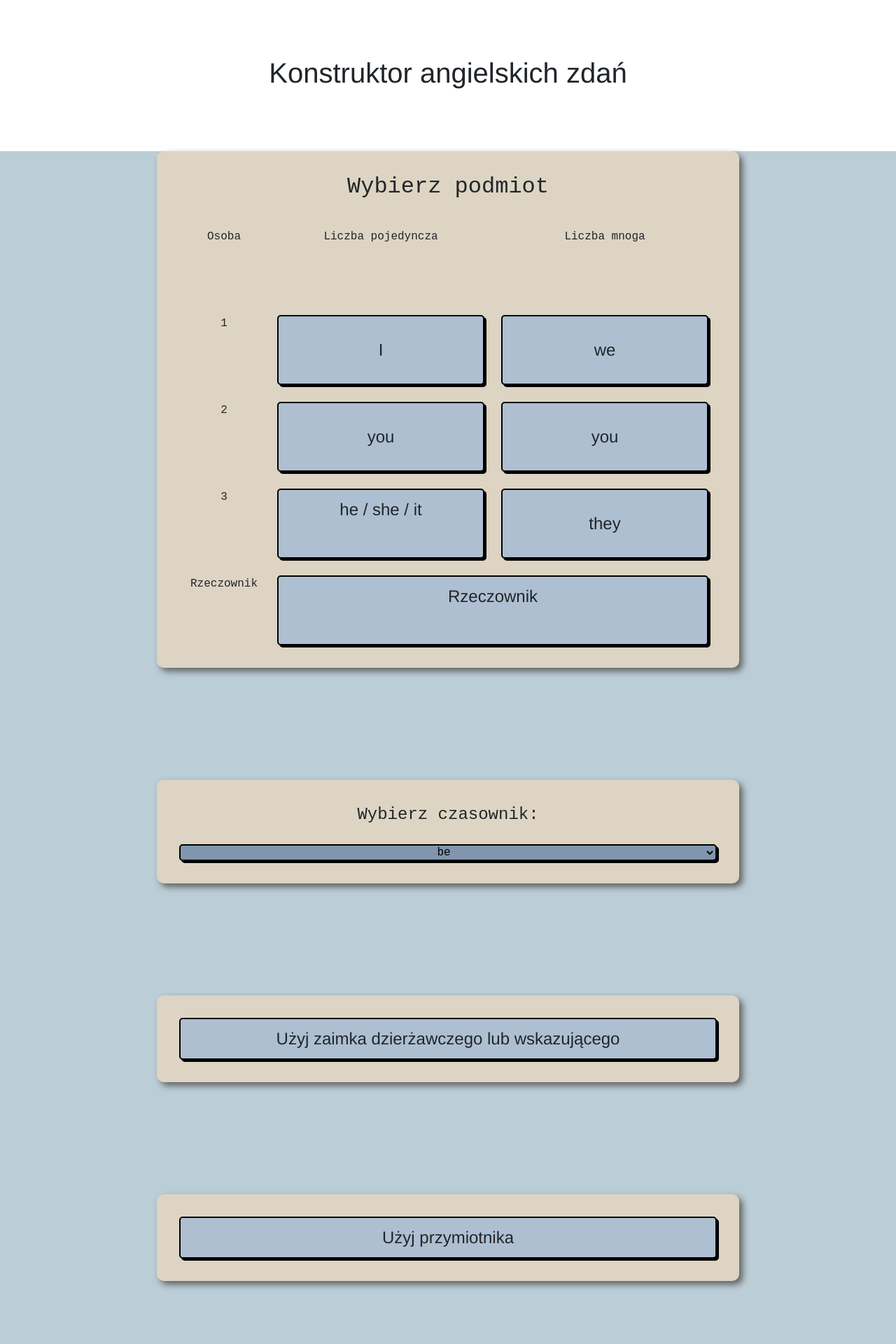
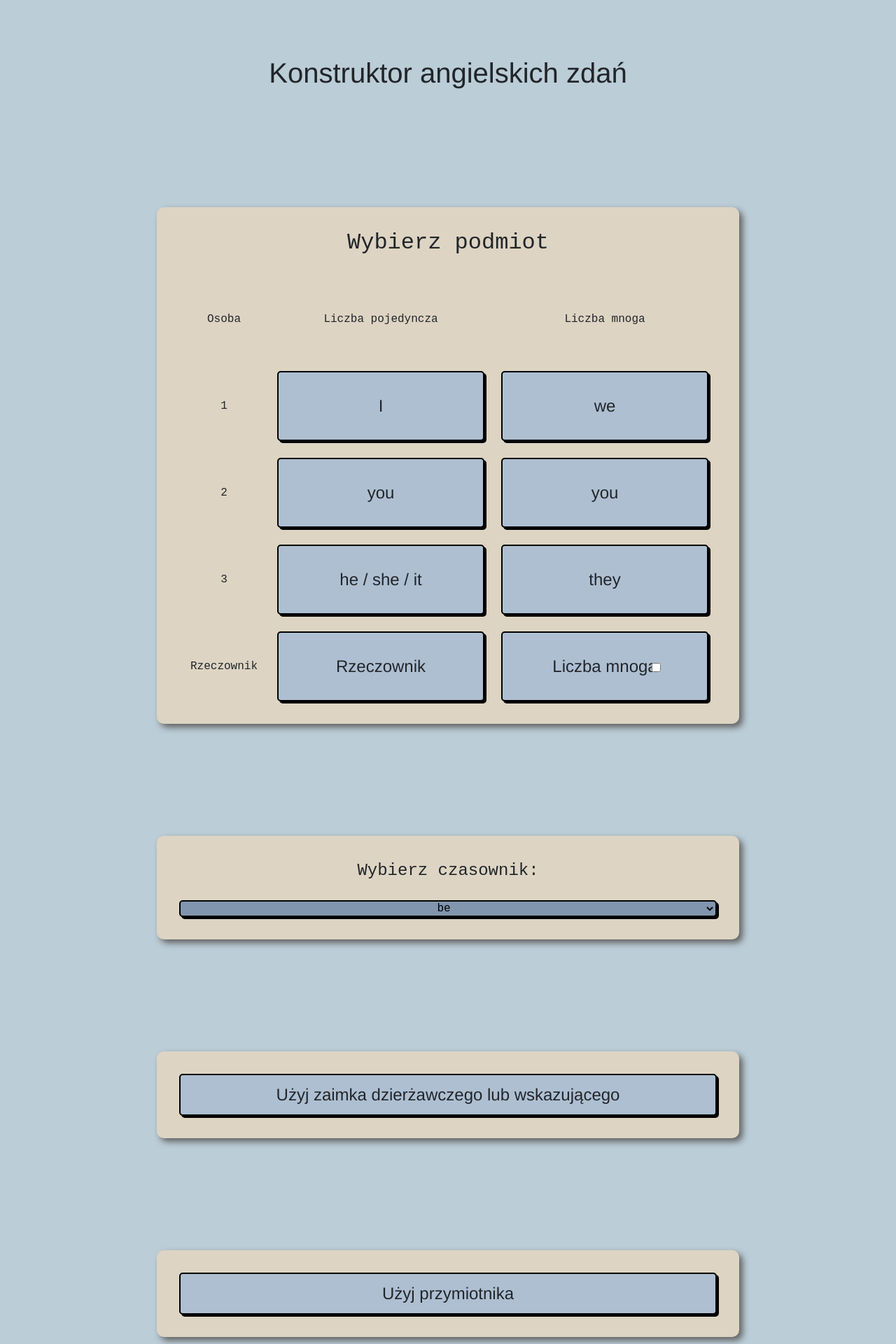
Before and after one commit to MateuszBielowka/Syntactic-Constructor-of-English-Sentences, a Flask app: page / in a window 1280 px wide. Shown: the top 1920 px of the page at 70% size. Run offline with Flask 3, Linux system fonts and the light colour scheme.

Commit message:
final fiex on the index.html and style.css, added irregular nouns to past tenses, added plural subjects and objects and fixed bugs in Present Simple and Past Simple

```diff
--- a/app.py
+++ b/app.py
@@ -1,3 +1,5 @@
+import os
+
 from flask import Flask, render_template, jsonify, send_from_directory, request
 from pathlib import Path
 import json
--- a/data/english_nouns.json
+++ b/data/english_nouns.json
@@ -56,7 +56,7 @@
     "course",
     "study",
     "area",
-    "united",
+    "unit",
     "book",
     "thing",
     "period",
@@ -81,7 +81,7 @@
     "word",
     "policy",
     "section",
-    "days",
+    "cat",
     "name",
     "mother",
     "interest",
--- a/sentence_constructor.py
+++ b/sentence_constructor.py
@@ -1,8 +1,6 @@
+import json
 import os
 
-from src.utils import (
-    convert_csv_to_json
-)
 from present_tenses_construction import(
     construct_present_simple,
     construct_present_continuous,
@@ -40,12 +38,28 @@
 
 def construct_sentence(sentence):
     subject = sentence['subject']
+    plural_subject = True if sentence['plural_subject'] == 'true' else False
     verb = sentence['verb']
     object_phrase = sentence['object']
+    plural_object = True if sentence['plural_object'] == 'true' else False
     tense = sentence['tense']
     sentence_kind = sentence['sentence_kind']
     adjective = sentence['adjective']
     pronoun = sentence['pronoun']
+
+    if plural_subject:
+        if subject[-1] in ['o', 's', 'h']:
+            subject = subject + 'e'
+        elif subject[-1] == 'y':
+            subject = subject[:-1] + 'ie'
+        subject = subject + 's'
+
+    if plural_object:
+        if object_phrase[-1] in ['o', 's', 'h']:
+            object_phrase = object_phrase + 'e'
+        elif object_phrase[-1] == 'y':
+            object_phrase = object_phrase[:-1] + 'ie'
+        object_phrase = object_phrase + 's'
 
     if adjective != 'null':
         object_phrase = adjective + ' ' + object_phrase
@@ -55,7 +69,7 @@
     constructor = TENSE_FUNCTIONS.get(tense)
 
     if constructor:
-        sentence = constructor(sentence_kind, subject, verb, object_phrase)
+        sentence = constructor(sentence_kind, subject, plural_subject, verb, object_phrase)
         return sentence.capitalize().replace("i ", "I ")
     else:
         return "Unsupported tense: " + str(tense)
--- a/static/style.css
+++ b/static/style.css
@@ -15,7 +15,8 @@
     text-align: center;
     font-family: "Lucinda Grande", "Lucinda Sans Unicode", Helvetica, sans-serif;
     font-size: 3rem;
-    padding: 5rem;
+    padding-top: 5rem;
+    background-color: #bbcdd7;
 }
 
 main {
@@ -52,6 +53,10 @@
     text-align: center;
 }
 
+.header {
+    align-self: center;
+}
+
 form div div label {
     display: flex;
     justify-content: center;
@@ -75,6 +80,9 @@
 
     height: 100%;
     width: 100%;
+    display: flex;
+    align-content: center;
+    justify-content: center;
 }
 
 .btn-primary:hover {
@@ -89,15 +97,15 @@
     background-color: var(--btn-primary-checked);
 }
 
+input[type=checkbox]:checked + label {
+    background-color: var(--btn-primary-active);
+}
 
 select {
     border: 2px solid #000000;
     border-radius: 5px;
     box-shadow: 3px 3px #000000;
     background-color: var(--btn-secondary);
-    height: 100%;
-    width: 100%;
-
     text-align: center;
 }
 
@@ -116,10 +124,34 @@
     cursor: pointer;
 }
 
-input[type=checkbox],
 input[type=submit],
-input[type=radio] {
+input[type=radio],
+input[type=checkbox] {
     display: none;
+}
+
+.liczba_mnoga {
+    position: relative;
+}
+
+input#toggle_plural_object[type=checkbox],
+input#toggle_plural_subject[type=checkbox] {
+    display: block;
+    position: absolute;
+    right: 25%;
+    top: 45%;
+}
+
+#noun, #third_person {
+    position: relative;
+}
+
+#noun_dropdown, #person_dropdown {
+    position: absolute;
+    left: 10px;
+    top: 0;
+    width: 95%;
+    height: 100%;
 }
 
 /* ================== Toggle form displays ==================== */
@@ -165,17 +197,17 @@
     min-height: 100px;
 }
 
-#third_person, #noun {
-    position: relative;
-    display: flex;
+#person_form {
+    width: 100%;
+    height: 100%;
 }
 
-#person_form, #noun_form {
-    position: absolute;
-    z-index: 1;
-    width: 100%;
-    margin: 0;
-}
+/*#person_form, #noun_form {*/
+/*    position: absolute;*/
+/*    z-index: 1;*/
+/*    width: 100%;*/
+/*    margin: 0;*/
+/*}*/
 
 /* Make the toggle label behave as a block that fills its column */
 #third_person label[for="toggle_person"],
--- a/templates/index.html
+++ b/templates/index.html
@@ -6,8 +6,6 @@
     <meta name="viewport" content="width=device-width, initial-scale=1.0">
     <title>Constructor</title>
     <link rel="stylesheet" href="https://cdnjs.cloudflare.com/ajax/libs/codemirror/5.65.12/codemirror.min.css">
-    {#
-    <link rel="stylesheet" href="{{ url_for('static', filename='styles.css') }}">#}
     <link rel="stylesheet" href="../static/style.css">
     <link href="https://cdn.jsdelivr.net/npm/bootstrap@5.2.3/dist/css/bootstrap.min.css" rel="stylesheet"
         integrity="sha384-rbsA2VBKQhggwzxH7pPCaAqO46MgnOM80zW1RWuH61DGLwZJEdK2Kadq2F9CUG65" crossorigin="anonymous">
@@ -16,50 +14,29 @@
         crossorigin="anonymous"></script>
     <script src="https://ajax.googleapis.com/ajax/libs/jquery/3.5.1/jquery.min.js"></script>
     <script src="../static/scripts.js"></script>
-    <style>
-        /* Make the toggle label behave as a block that fills its column */
-        #third_person label[for="toggle_person"] {
-            display: block;
-            width: 100%;
-            box-sizing: border-box;
-        }
-
-        /* Ensure the person select fills the column width and uses border-box sizing */
-        #person_form select, #noun_form select, #object_form select {
-            width: 100%;
-            box-sizing: border-box;
-        }
-
-        /* Small spacing so select doesn't stick to the label above it */
-        #person_form {
-            margin-top: 6px;
-        }
-    </style>
 </head>
 
 <body>
+    <main id="wrapper">
         <h1>Konstruktor angielskich zdań</h1>
-
-<main id="wrapper">
-
         {#OSOBA I LICZBA#}
         <section id="subject_section">
             <h2>Wybierz podmiot</h2>
             <form class="container" id="subject_form">
                 <div class="row">
-                <div class="col-2">
+                    <div class="col-2 header">
                         Osoba
                     </div>
-                <div class="col-5">
+                    <div class="col-5 header">
                         Liczba pojedyncza
                     </div>
-                <div class="col-5">
+                    <div class="col-5 header">
                         Liczba mnoga
                     </div>
                 </div>
 
                 <div class="row">
-                <div class="col-2">
+                    <div class="col-2 header">
                         1
                     </div>
                     <div class="col-5">
@@ -73,7 +50,7 @@
                 </div>
 
                 <div class="row">
-                <div class="col-2">
+                    <div class="col-2 header">
                         2
                     </div>
                     <div class="col-5">
@@ -87,15 +64,12 @@
                 </div>
 
                 <div class="row">
-                <div class="col-2">
-                    3
-                </div>
+                    <div class="col-2 header">3</div>
                     <div class="col-5" id="third_person">
-
+                        <label for="toggle_person" class="btn-primary">he / she / it</label>
                         <input type="radio" id="toggle_person" name="noun" value="he" class="radio-form">
-                    <label for="toggle_person" class="btn-primary">he / she / it</label>
                         <div id="person_form">
-                        <label for="person_dropdown" class="btn-secondary"></label>
+                            <label for="person_dropdown"></label>
                             <select name="person" id="person_dropdown">
                                 <option value="he">he</option>
                                 <option value="she">she</option>
@@ -110,14 +84,18 @@
                 </div>
                 <div class="row">
                     {#RZECZOWNIK#}
-                <div class="col-2">Rzeczownik</div>
-                <div class="col-10" id="noun">
+                    <div class="col-2 header">Rzeczownik</div>
+                    <div class="col-5" id="noun">
+                        <label for="toggle_noun" class="btn-primary">Rzeczownik</label>
                         <input type="radio" id="toggle_noun" name="noun" value="noun" class="radio-form">
-                    <label for="toggle_noun" class="btn-primary">Rzeczownik</label>
                         <div id="noun_form">
                             <label for="noun_dropdown"></label>
                             <select name="noun" id="noun_dropdown"></select>
                         </div>
+                    </div>
+                    <div class="col-5 liczba_mnoga">
+                        <label for="toggle_plural_subject" class="btn-primary">Liczba mnoga</label>
+                        <input id="toggle_plural_subject" type="checkbox" class="checkbox-form">
                     </div>
                 </div>
                 <input type="hidden" id="subject_value" name="subject">
@@ -163,6 +141,10 @@
             <form id="object_form">
                 <label for="object_dropdown">Wybierz dopełnienie:</label>
                 <select name="objects" id="object_dropdown"></select>
+                <div class="liczba_mnoga">
+                    <label for="toggle_plural_object" class="btn-primary">Liczba mnoga</label>
+                    <input id="toggle_plural_object" type="checkbox" class="checkbox-form">
+                </div>
                 <input type="submit" value="Submit">
             </form>
         </section>
@@ -266,14 +248,30 @@
             return translationMap[value] || value;
         }
 
+        function getPluralSubject() {
+            const pluralCheckbox = document.getElementById('toggle_plural_subject');
+            if (pluralCheckbox && pluralCheckbox.checked) {
+                return "true";
+            } else return "false";
+        }
+
+        function getPluralObject() {
+            const pluralCheckbox = document.getElementById('toggle_plural_object');
+            if (pluralCheckbox && pluralCheckbox.checked) {
+                return "true";
+            } else return "false";
+        }
+
     </script>
 
     <script>
         function sendData() {
             const dict = {
                 subject: getSubjectValue(),
+                plural_subject: getPluralSubject(),
                 verb: document.getElementById('verb_dropdown').value,
                 object: document.getElementById('object_dropdown').value,
+                plural_object: getPluralObject(),
                 tense: document.getElementById('tense_dropdown').value,
                 sentence_kind: translateSentenceKind(),
                 adjective: getAdjectiveValue(),
@@ -300,25 +298,6 @@
         }
 
     </script>
-<script>
-    // Make person_dropdown match the width and height of the toggle label area (fills the column)
-    function adjustPersonDropdownSize() {
-        const label = document.querySelector('#third_person label[for="toggle_person"]');
-        const select = document.getElementById('person_dropdown');
-        if (!label || !select) return;
-
-        // Width is handled by CSS (100%), but to match the label's height precisely set it via JS
-        const labelHeight = label.clientHeight;
-        if (labelHeight > 0) {
-            select.style.height = labelHeight + 'px';
-        }
-    }
-
-    document.addEventListener('DOMContentLoaded', function () {
-        adjustPersonDropdownSize();
-        window.addEventListener('resize', adjustPersonDropdownSize);
-    });
-</script>
 </body>
 
 </html>
```
Also changed, not shown: future_tenses_construction.py (+5 -5 lines), past_tenses_construction.py (+16 -8 lines), present_tenses_construction.py (+19 -11 lines), src/utils.py (+14 -4 lines), src/irregular_verbs.json (renamed from data/irregular_verbs.json). Lines whose indentation alone changed are shown as unchanged.
